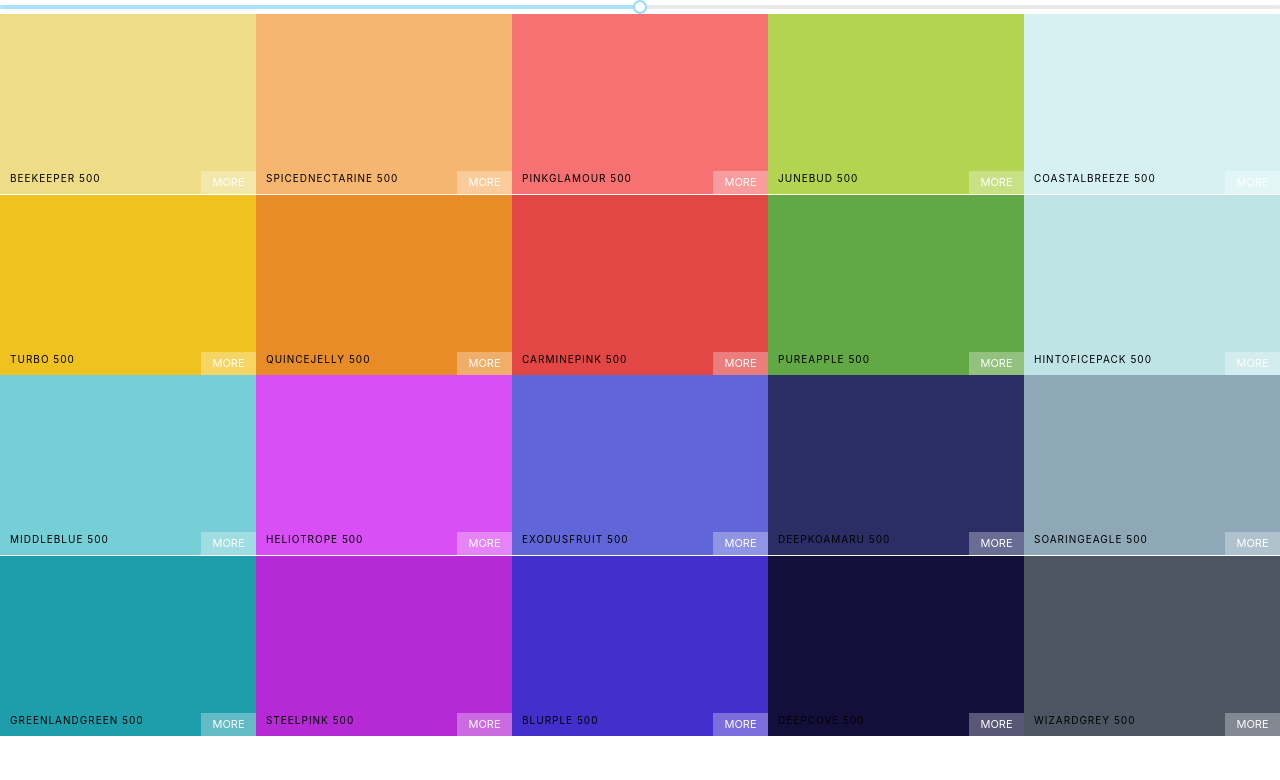
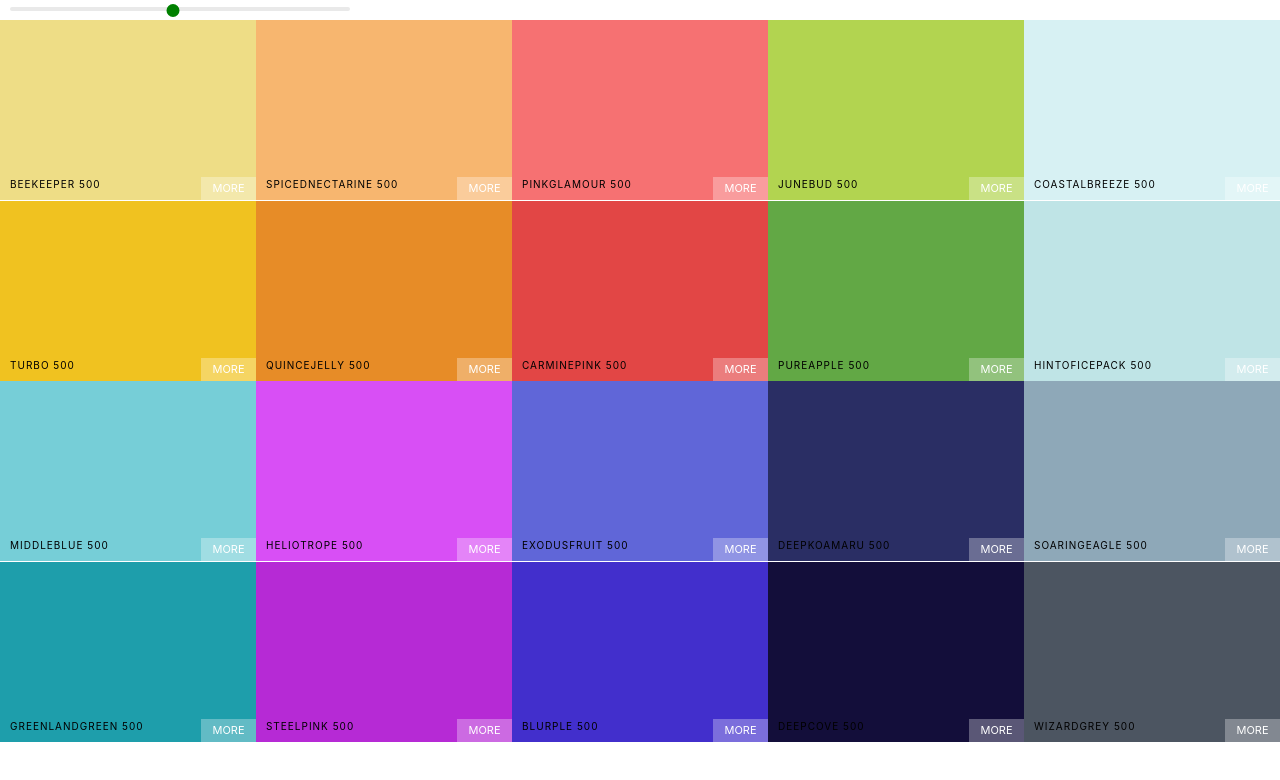
Before and after one commit to haeunkims/color-palette, a React (Create React App) app: page / in a window 1280 px wide. Shown: the top 780 px of the page. Built offline with nearby package versions, Linux system fonts and the light colour scheme.

Commit message:
styling slider

```diff
--- a/src/Palette.css
+++ b/src/Palette.css
@@ -4,3 +4,8 @@
 .Palette-colors {
   height: 90%;
 }
+.slider {
+  width: 340px;
+  margin: 0 10px;
+  display: inline-block;
+}
--- a/src/Palette.js
+++ b/src/Palette.js
@@ -21,13 +21,26 @@ class Palette extends Component {
     ));
     return (
       <div className="Palette">
+        <div className="slider">
           <Slider
             defaultValue={level}
             min={100}
             max={900}
+            onAfterChange={this.changeLevel}
             step={100}
-          onAfterChange={this.changeLevel}
+            trackStyle={{ backgroundColor: "transparent" }}
+            handleStyle={{
+              borderColor: "green",
+              height: 13,
+              width: 13,
+              marginLeft: -7,
+              marginTop: -3,
+              backgroundColor: "green",
+              boxShadow: "none",
+            }}
+            railStyle={{ heigh: 8 }}
           />
+        </div>
         {/* navbar goes here */}
         <div className="Palette-colors">{colorBoxes}</div>
         {/* footer */}
```
Lines whose indentation alone changed are shown as unchanged.
